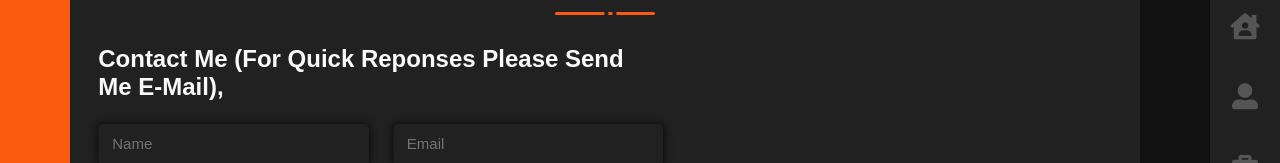
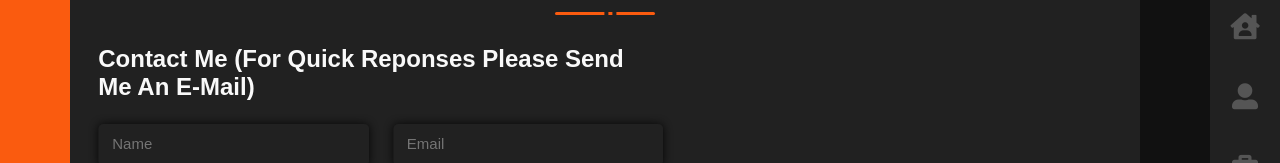
Before and after one commit to NasuhDincer/PersonalWebsite, a plain HTML site: page index.html in a window 1280 px wide. Both pictures are taken after a click on the link "Contact". Shown: the part 233-396 px from the top of the page. Drawn offline with Linux system fonts and the light colour scheme; a web font is replaced by a local one.

Commit message:
Update index.html

```diff
--- a/index.html
+++ b/index.html
@@ -1331,7 +1331,7 @@
                   <div class="col-lg-7 col-12 ">
                     <form class="contact-form animate__animated animate__fadeInLeft animate__delay-2s"
                       id="contact-form">
-                      <h4 class="content-title">contact me (for quick reponses please send me E-mail), </h4>
+                      <h4 class="content-title">contact me (for quick reponses please send me an E-mail)</h4>
                       <div class="row">
                         <div class="col-12 col-md-6 form-group"><input class="form-control" id="contact-name"
                             type="text" name="name" placeholder="Name" required=""></div>
```
